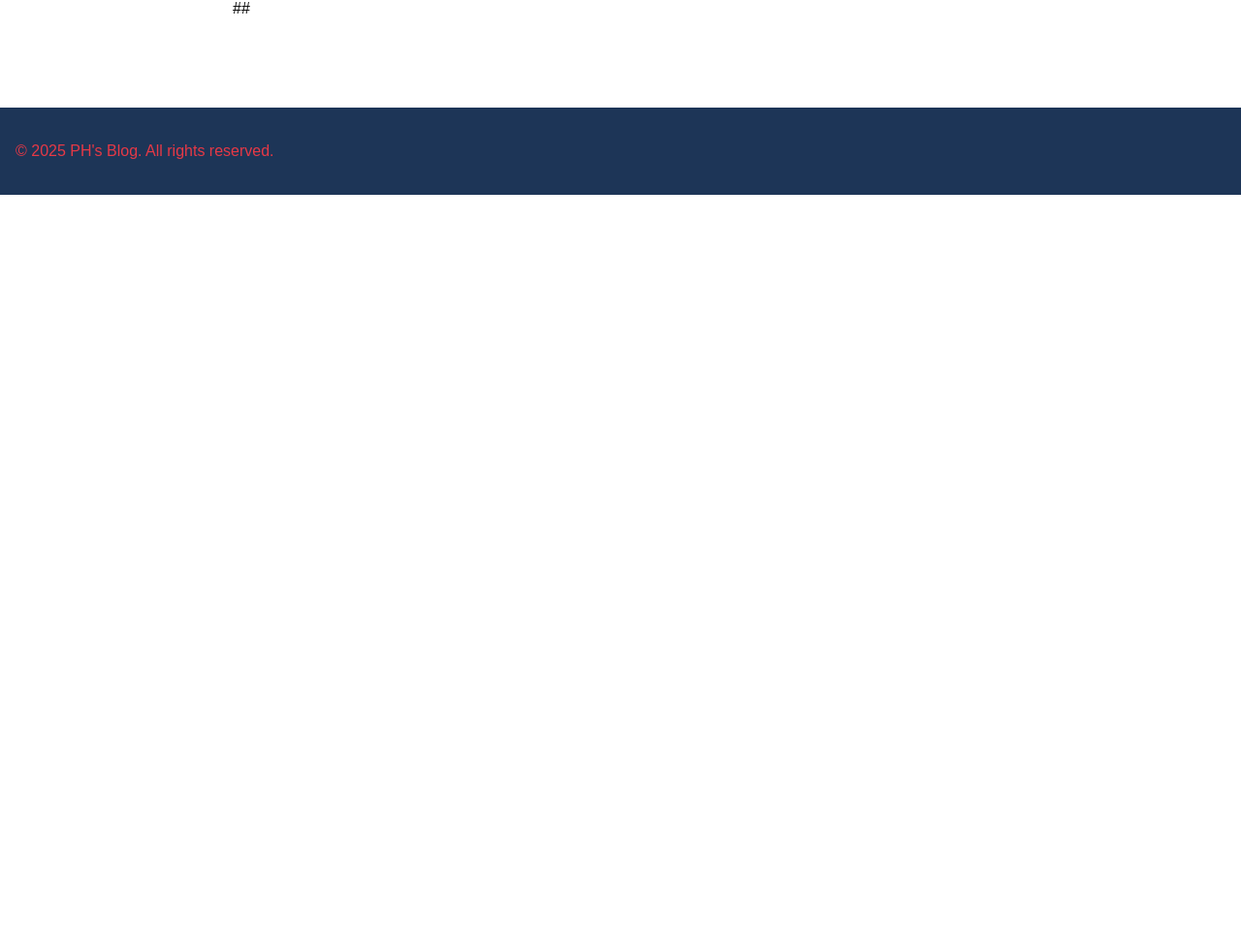
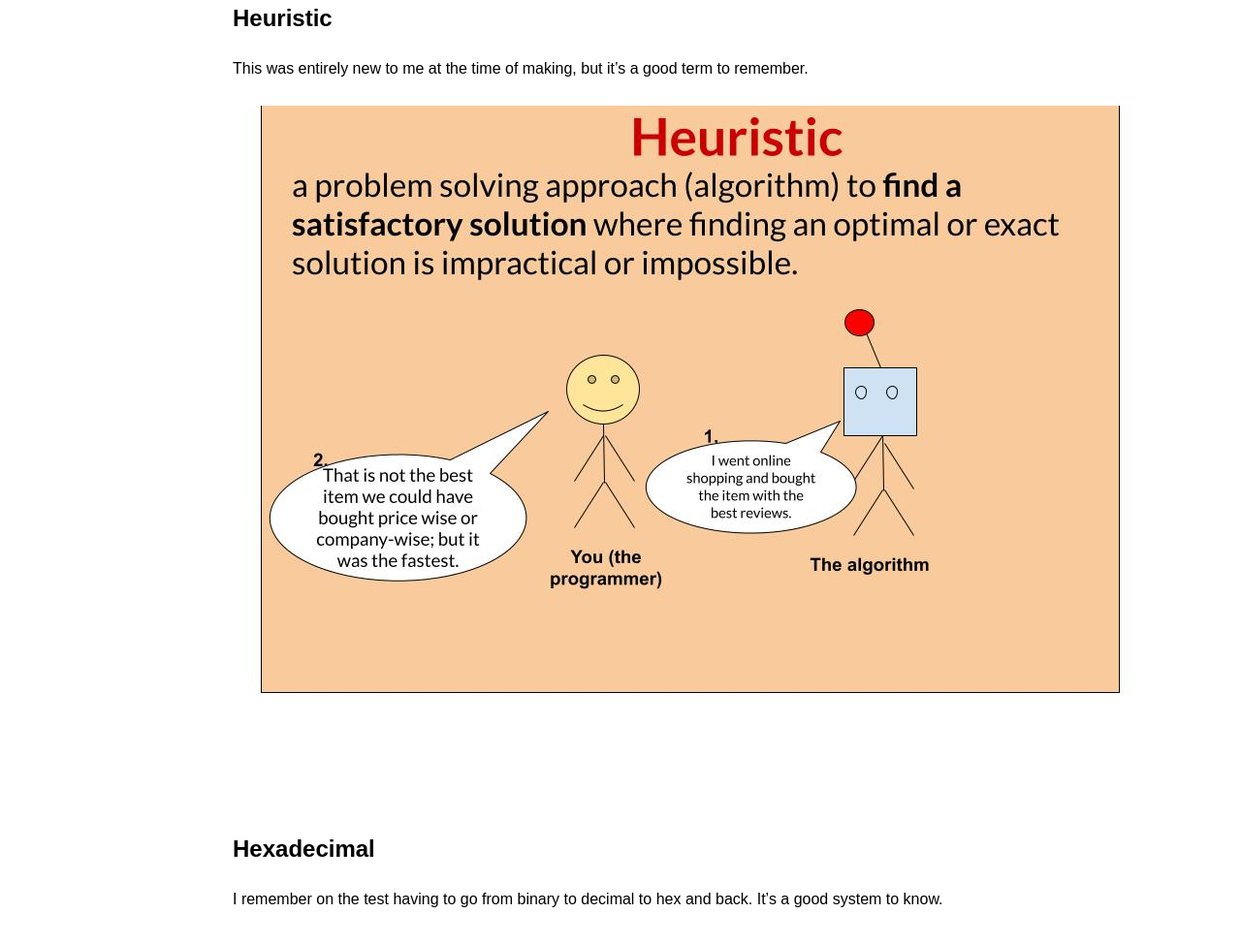
Before and after one commit to CaptainSapphire/PH-s-Blog, a Jekyll site: the page built from _posts/2025-04-03-Computer-Science-Cards.md, in a window 1280 px wide and 1400 px high, scrolled down 2248 px. Shown: the part 424-1399 px from the top of the window at 97% size. Built offline with Jekyll 4.4.1, drawn with Linux system fonts in a browser that asks for light colours; our own code applies the rules of GitHub Pages for plain Markdown files; before the commit the page ends 2873 px from its top, so only the background shows below that.

Commit message:
Update 2025-04-03-Computer-Science-Cards.md

```diff
--- a/_posts/2025-04-03-Computer-Science-Cards.md
+++ b/_posts/2025-04-03-Computer-Science-Cards.md
@@ -11,4 +11,10 @@ Have you ever been on discord?<br><br>
 If so, you've seen this before. !["discord bandwidth patrol"](https://preview.redd.it/how-do-i-turn-this-off-v0-8eg06gfur7ed1.jpeg?auto=webp&s=fb71eafef9b6d7150c25b42aa7177000128dd949)<br><br>
 Data being transferred at certain speeds is something important to... everything. If a webpage takes too long to load, you close it and that business has lost your business. If the StarBucks wifi you're on is too slow, the data isn't coming to you fast enough, you go to the library instead. Productivity. Efficiency. Speed. If you can't transmit a lot of data in a certain amount of time, what are you doing?
 
-##
+## Heuristic
+This was entirely new to me at the time of making, but it's a good term to remember. <br><br>
+!["heuristic visual"](https://github.com/CaptainSapphire/PH-s-Blog/blob/main/assets/April%202025/heuristic.jpg?raw=true)
+
+## Hexadecimal
+I remember on the test having to go from binary to decimal to hex and back. It's a good system to know. <br><br>
+!["hexadecimal visual"](https://github.com/CaptainSapphire/PH-s-Blog/blob/main/assets/April%202025/hexadecimal.jpg?raw=true)
```
